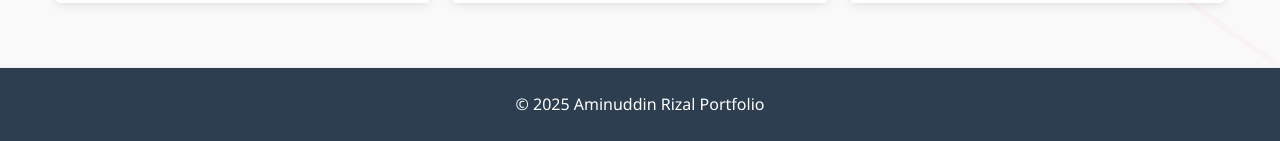
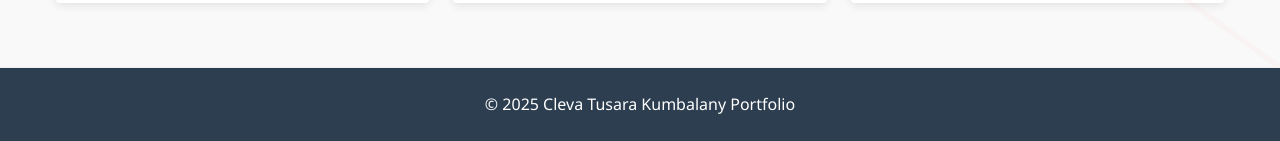
Before and after one commit to clevatusara14/portfolio, a plain HTML site: page index.html in a window 1280 px wide. Shown: the part 2783-2924 px from the top of the page. Drawn offline with Linux system fonts and the light colour scheme.

Commit message:
Initial commit

```diff
--- a/index.html
+++ b/index.html
@@ -95,7 +95,7 @@
     </main>
 
     <footer>
-        <p>&copy; <span id="current-year"></span> Aminuddin Rizal Portfolio</p>
+        <p>&copy; <span id="current-year"></span> Cleva Tusara Kumbalany Portfolio</p>
     </footer>
 
     <script src="js/script.js"></script>
```
